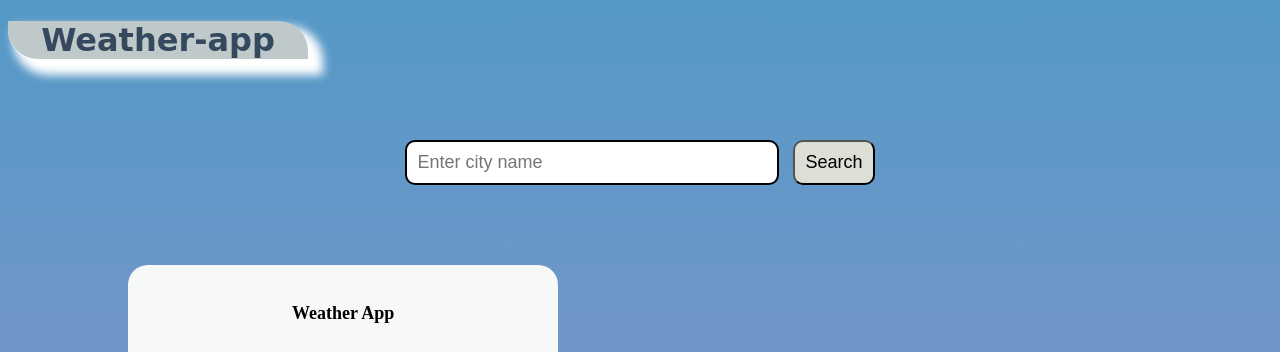
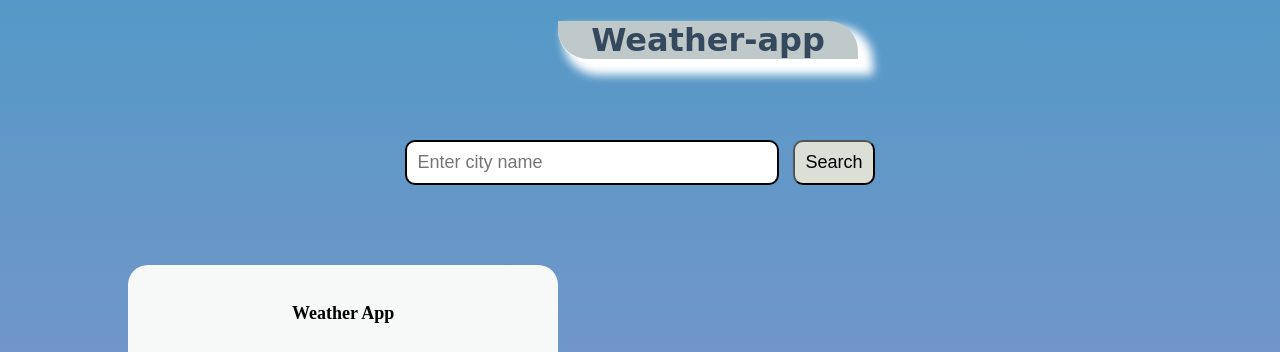
Before and after one commit to Sarikagupta14/Weather-app, a plain HTML site: page index.html in a window 1280 px wide. Shown: the top 352 px of the page. Drawn offline with Linux system fonts and the light colour scheme.

Commit message:
Update index.css

```diff
--- a/index.css
+++ b/index.css
@@ -10,6 +10,7 @@
         }
 
             #h1{
+                margin-left: 550px;
                 background-color: #BFC9CA ;
                 border-bottom-left-radius: 30px;
                 border-top-right-radius: 30px;
```
